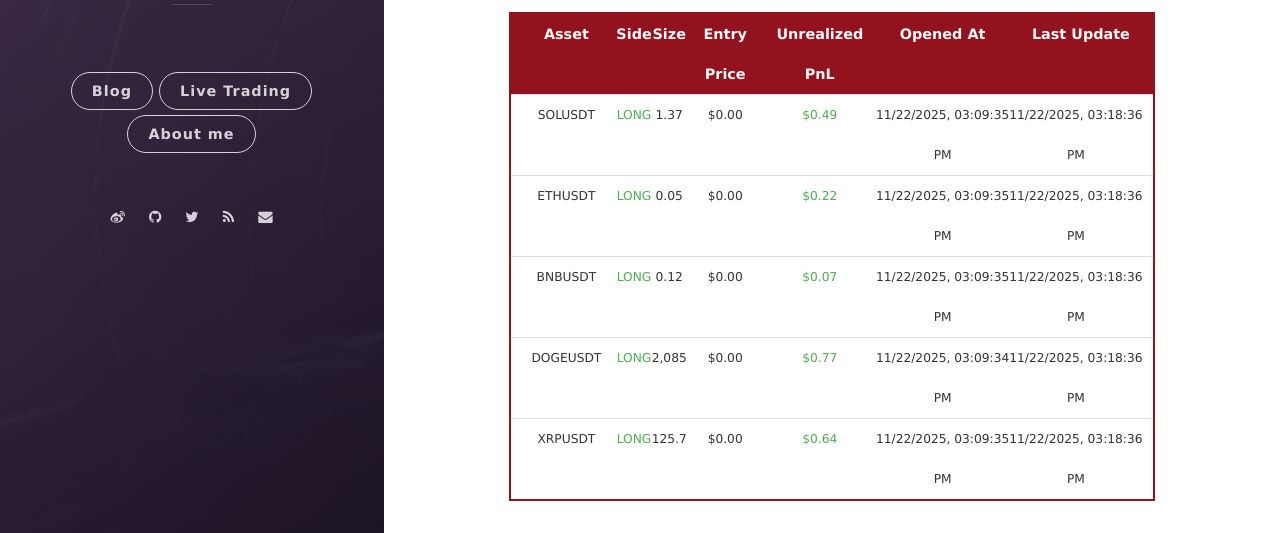
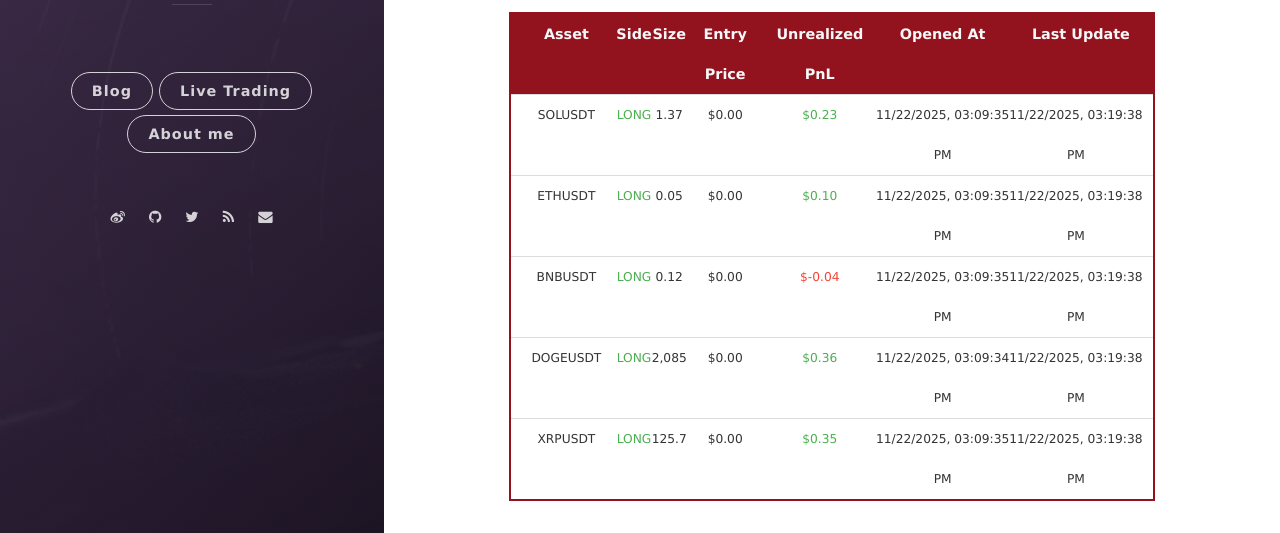
Before and after one commit to leeyegy/leeyegy.github.io, a Jekyll site: the page built from live-trading.html, in a window 1280 px wide and 1188 px high. Shown: the part 587-1120 px from the top of the window. Built offline with Jekyll 4.4.1, drawn with Linux system fonts in a browser that asks for light colours; nearby versions of some CDN libraries.

Commit message:
AccountMonitor: refresh positions 2025-11-22T23:19:38+08:00

```diff
--- a/assets/data/binance/positions.json
+++ b/assets/data/binance/positions.json
@@ -4,44 +4,44 @@
     "side": "LONG",
     "size": 1.37,
     "entryPrice": 0.0,
-    "unrealizedPnl": 0.49242586,
+    "unrealizedPnl": 0.23028957,
     "openedAt": "2025-11-22T23:09:35+08:00",
-    "reportedAt": "2025-11-22T23:18:36+08:00"
+    "reportedAt": "2025-11-22T23:19:38+08:00"
   },
   {
     "symbol": "ETHUSDT",
     "side": "LONG",
     "size": 0.05,
     "entryPrice": 0.0,
-    "unrealizedPnl": 0.2235,
+    "unrealizedPnl": 0.0969655,
     "openedAt": "2025-11-22T23:09:35+08:00",
-    "reportedAt": "2025-11-22T23:18:36+08:00"
+    "reportedAt": "2025-11-22T23:19:38+08:00"
   },
   {
     "symbol": "BNBUSDT",
     "side": "LONG",
     "size": 0.12,
     "entryPrice": 0.0,
-    "unrealizedPnl": 0.0684,
+    "unrealizedPnl": -0.03686181,
     "openedAt": "2025-11-22T23:09:35+08:00",
-    "reportedAt": "2025-11-22T23:18:36+08:00"
+    "reportedAt": "2025-11-22T23:19:38+08:00"
   },
   {
     "symbol": "DOGEUSDT",
     "side": "LONG",
     "size": 2085.0,
     "entryPrice": 0.0,
-    "unrealizedPnl": 0.77145,
+    "unrealizedPnl": 0.35759835,
     "openedAt": "2025-11-22T23:09:34+08:00",
-    "reportedAt": "2025-11-22T23:18:36+08:00"
+    "reportedAt": "2025-11-22T23:19:38+08:00"
   },
   {
     "symbol": "XRPUSDT",
     "side": "LONG",
     "size": 125.7,
     "entryPrice": 0.0,
-    "unrealizedPnl": 0.64470147,
+    "unrealizedPnl": 0.3474901,
     "openedAt": "2025-11-22T23:09:35+08:00",
-    "reportedAt": "2025-11-22T23:18:36+08:00"
+    "reportedAt": "2025-11-22T23:19:38+08:00"
   }
 ]
```
